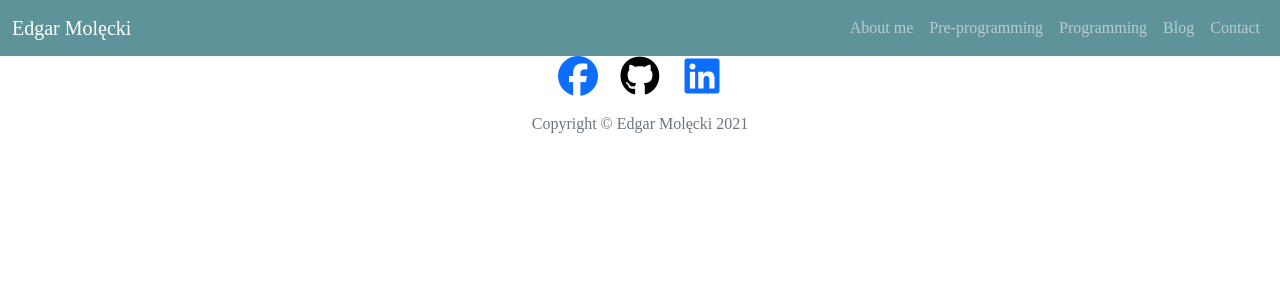
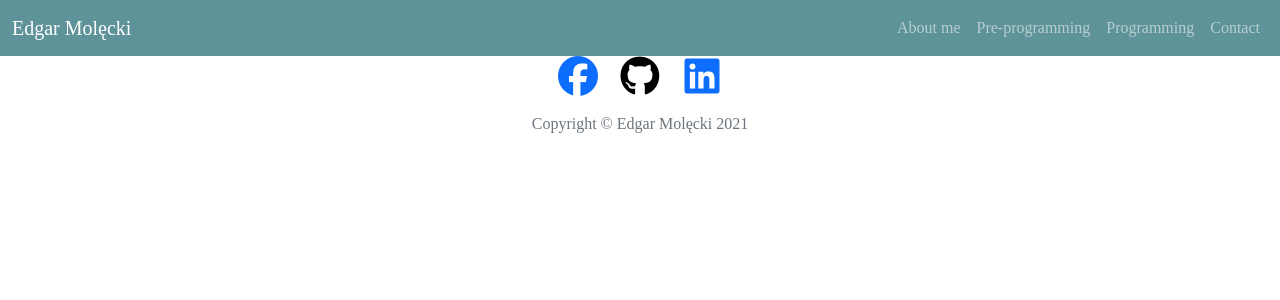
Before and after one commit to ragde0402/mypersonalsite, a Flask app: page /blog in a window 1280 px wide. Shown: the top 300 px of the page. Run offline with Flask 2, Linux system fonts and the light colour scheme; some libraries are stand-ins or nearby versions; some web fonts are replaced.

Commit message:
server changes

```diff
--- a/templates/header.html
+++ b/templates/header.html
@@ -63,9 +63,6 @@
             <a class="nav-link" href="{{ url_for('programming') }}">Programming</a>
           </li>
           <li class="nav-item">
-            <a class="nav-link" href="{{ url_for('blog') }}">Blog</a>
-          </li>
-          <li class="nav-item">
             <a class="nav-link" href="{{ url_for('contact') }}">Contact</a>
           </li>
           {% if current_user.is_authenticated: %}
```
Also changed, not shown: 1 other file.
